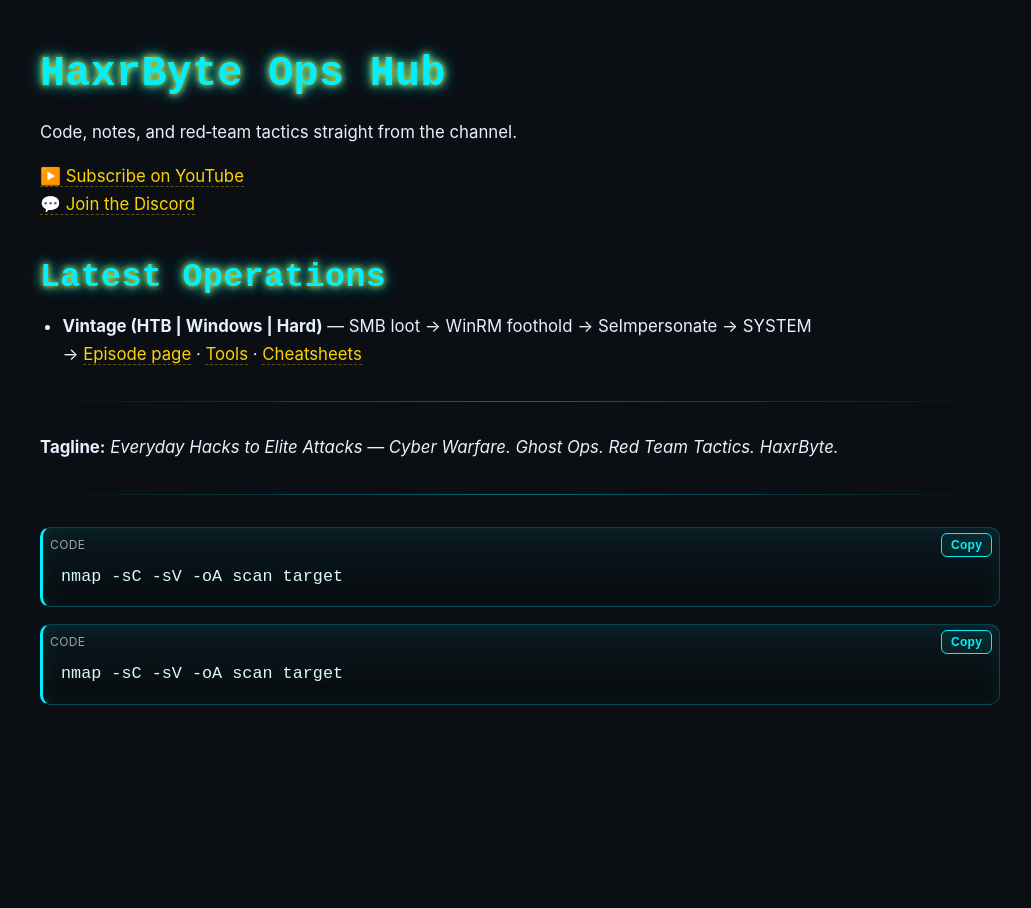
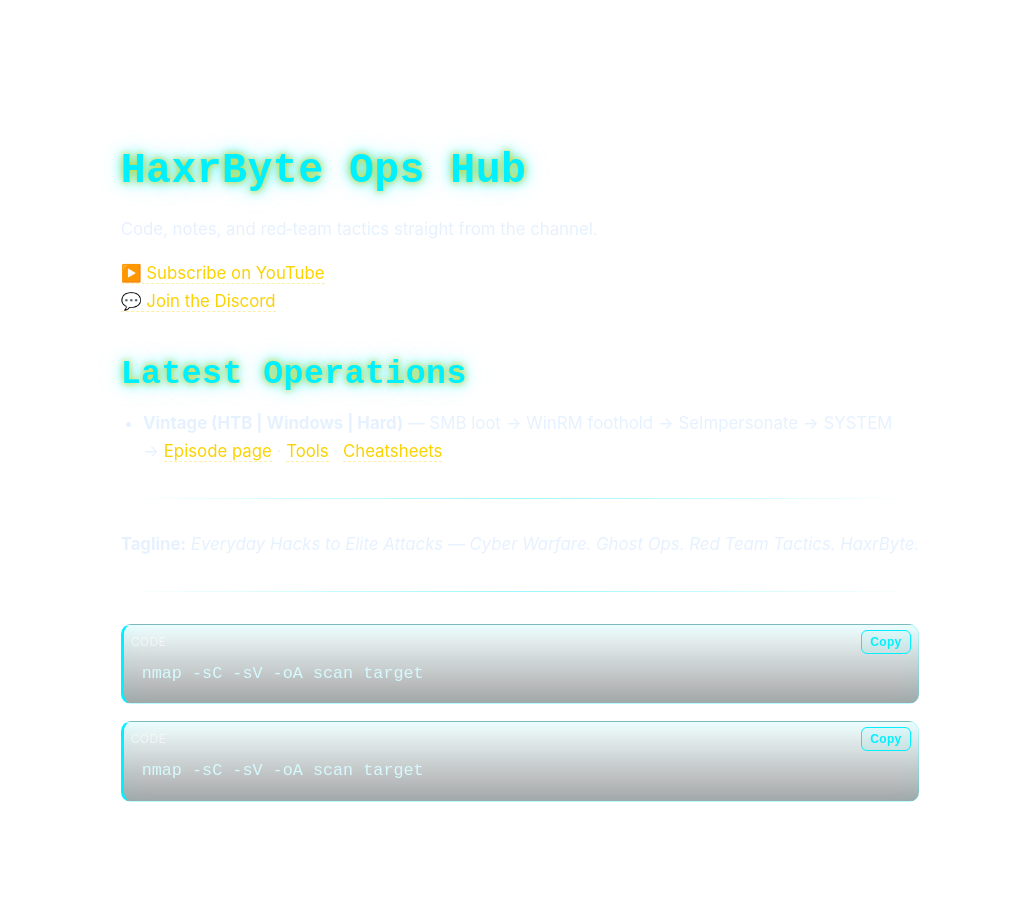
Before and after one commit to haxrbyte/ghost-shell, a Jekyll site: the page built from docs/index.md, in a window 1280 px wide. Shown: the whole page, without its empty margins (120-1151 px from the left). Built offline with Jekyll 4.4.1, drawn with Linux system fonts in a browser that asks for light colours; our own code applies the rules of GitHub Pages for plain Markdown files.

Commit message:
Update custom.css

```diff
--- a/docs/assets/css/custom.css
+++ b/docs/assets/css/custom.css
@@ -14,18 +14,38 @@
   --hx-border:rgba(0,240,255,.25);
 }
 
+/*
 html,body{
   background-color: var(--hx-bg);
   color: var(--hx-fg);
   -webkit-font-smoothing: antialiased;
   -moz-osx-font-smoothing: grayscale;
 }
+*/
+
+/* Ensure the Hacker theme background stays untouched */
+html, body {
+  background: inherit;   /* don’t override the theme’s bg */
+}
 
 .wrapper{
   max-width: 960px;     /* wider than default */
   margin: 0 auto;       /* center */
-  padding: 0 10px;
+  padding: 0 20px;
   text-align: left;     /* keep content left-aligned inside centered column */
+}
+
+/* Optional: center all page content vertically as well */
+html, body {
+  height: 100%;
+}
+body {
+  display: flex;
+  flex-direction: column;
+  justify-content: center; /* centers vertically */
+}
+.wrapper {
+  flex: 0 0 auto;         /* prevent it from stretching */
 }
 
 /* Optional: gently push everything a tad right on huge screens */
```
